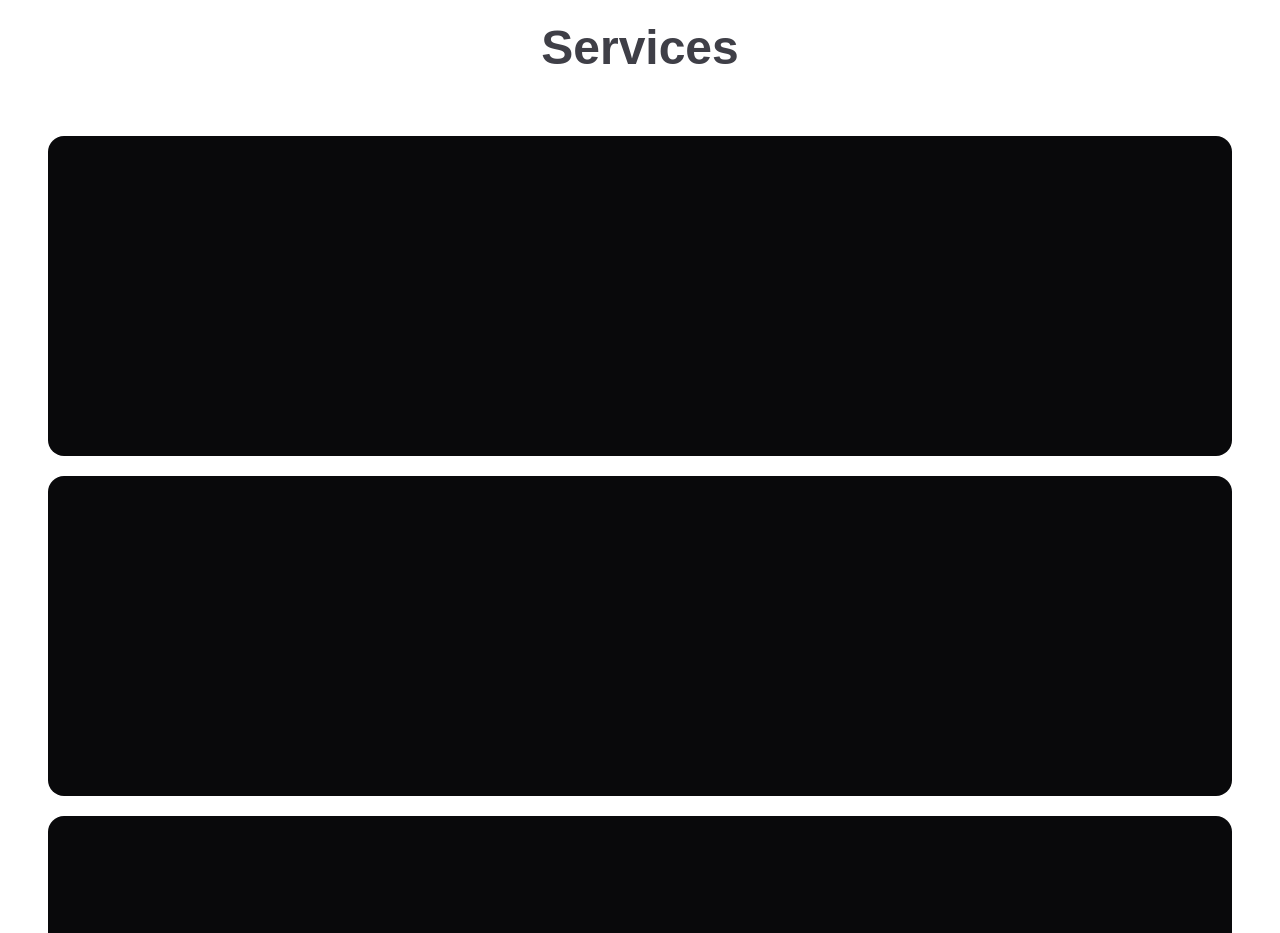
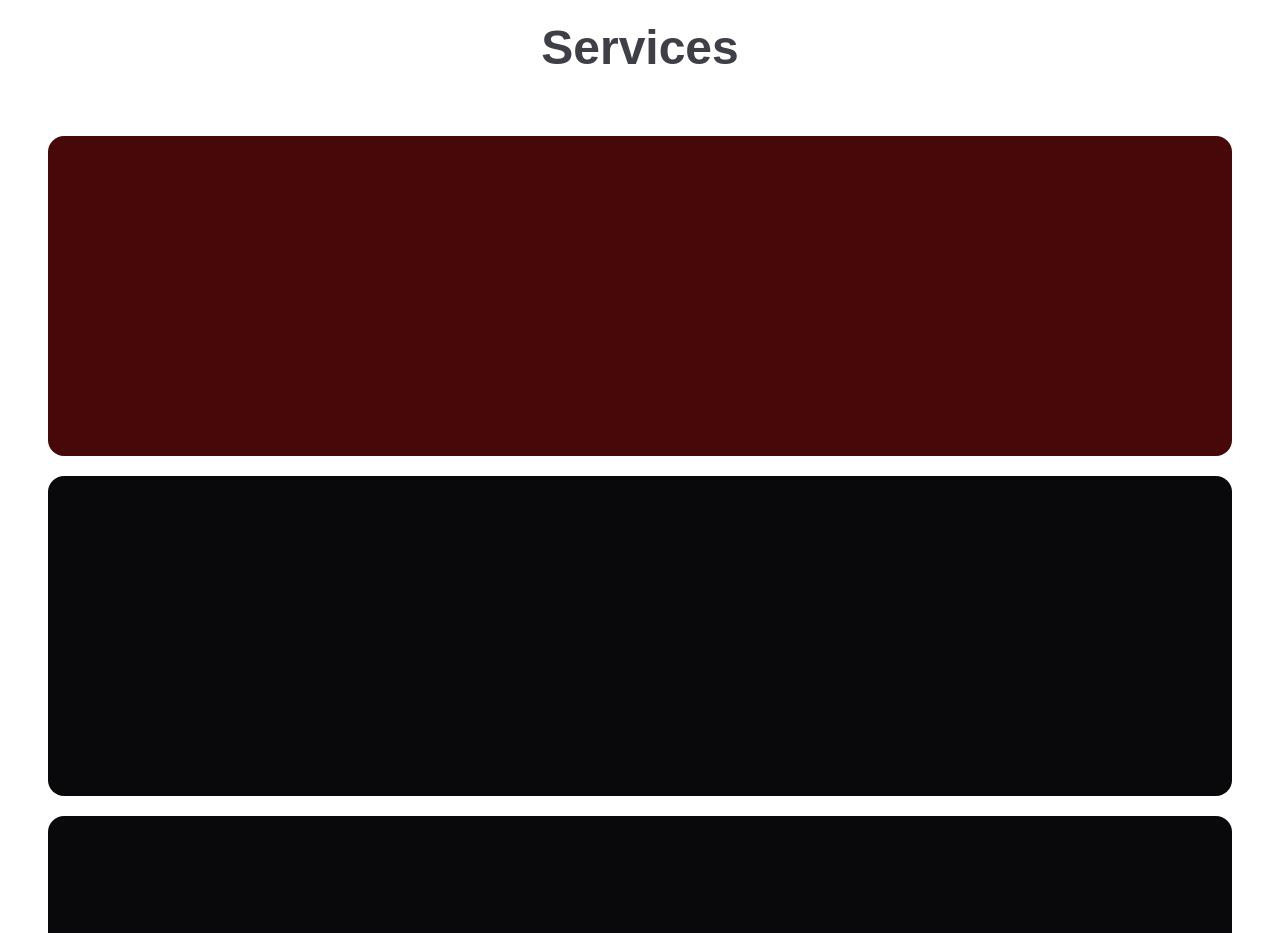
Before and after one commit to CodesbyEkan/krunotch, a React (Vite) app: page /landingpage in a window 1280 px wide. Shown: the part 840-1773 px from the top of the page. Built offline with nearby package versions, Linux system fonts and the light colour scheme; a web font is replaced by a local one.

Commit message:
worked on the UI

```diff
--- a/src/components/Portfolio.jsx
+++ b/src/components/Portfolio.jsx
@@ -9,7 +9,7 @@ export default function Portfolio() {
         <h1>Services</h1>
       </div>
       <div className="skill-set w-full flex flex-col gap-5 px-12 ">
-        <div className="skill-box w-full bg-zinc-950 h-80 rounded-2xl cursor-pointer hover:shadow-lg hover:scale-103"></div>
+        <div className="skill-box w-full bg-red-950 h-80 rounded-2xl cursor-pointer hover:shadow-lg hover:scale-103"></div>
         <div className="skill-box w-full bg-zinc-950 h-80 rounded-2xl cursor-pointer hover:shadow-lg hover:scale-103"></div>
         <div className="skill-box w-full bg-zinc-950 h-80 rounded-2xl cursor-pointer hover:shadow-lg hover:scale-103"></div>
       </div>
```
